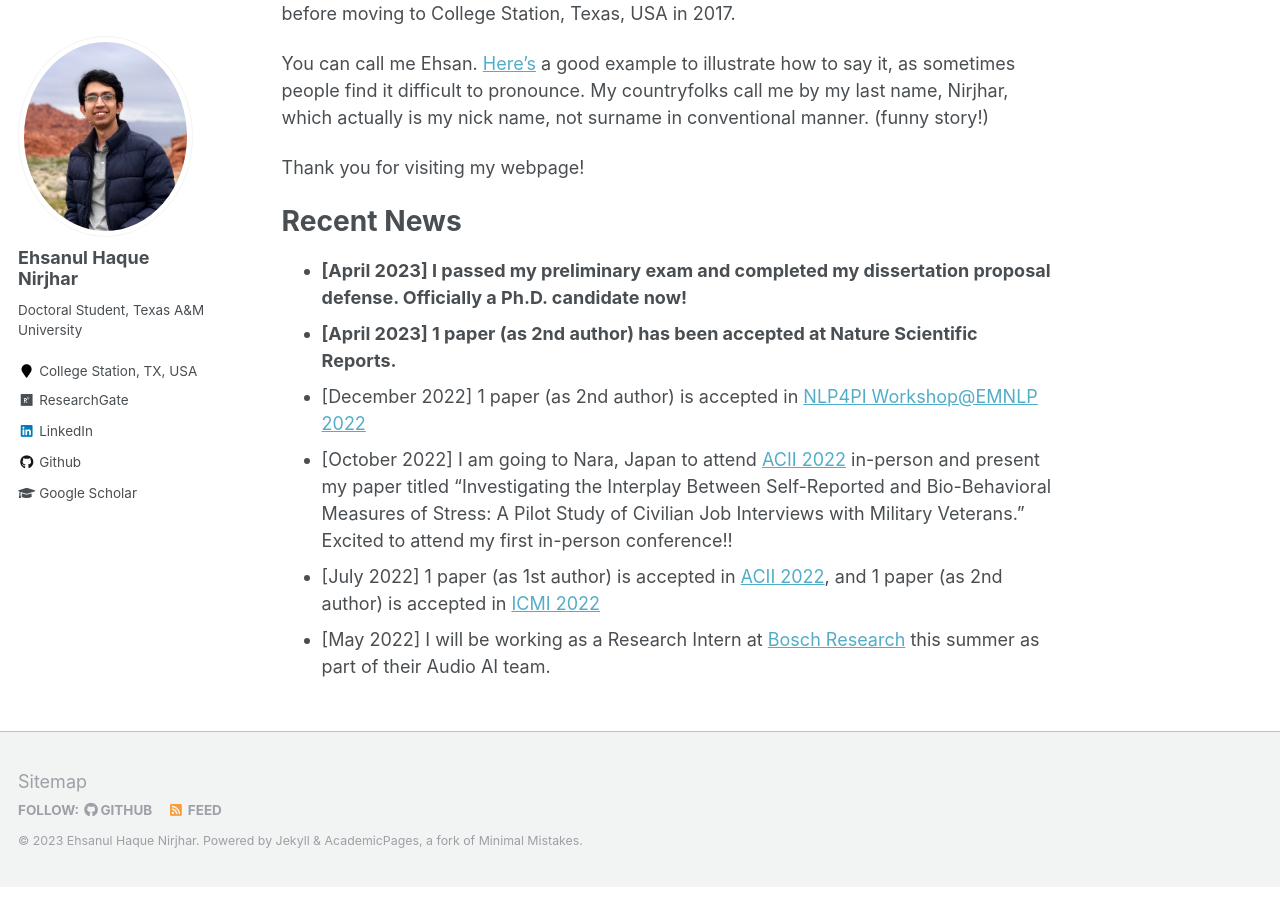
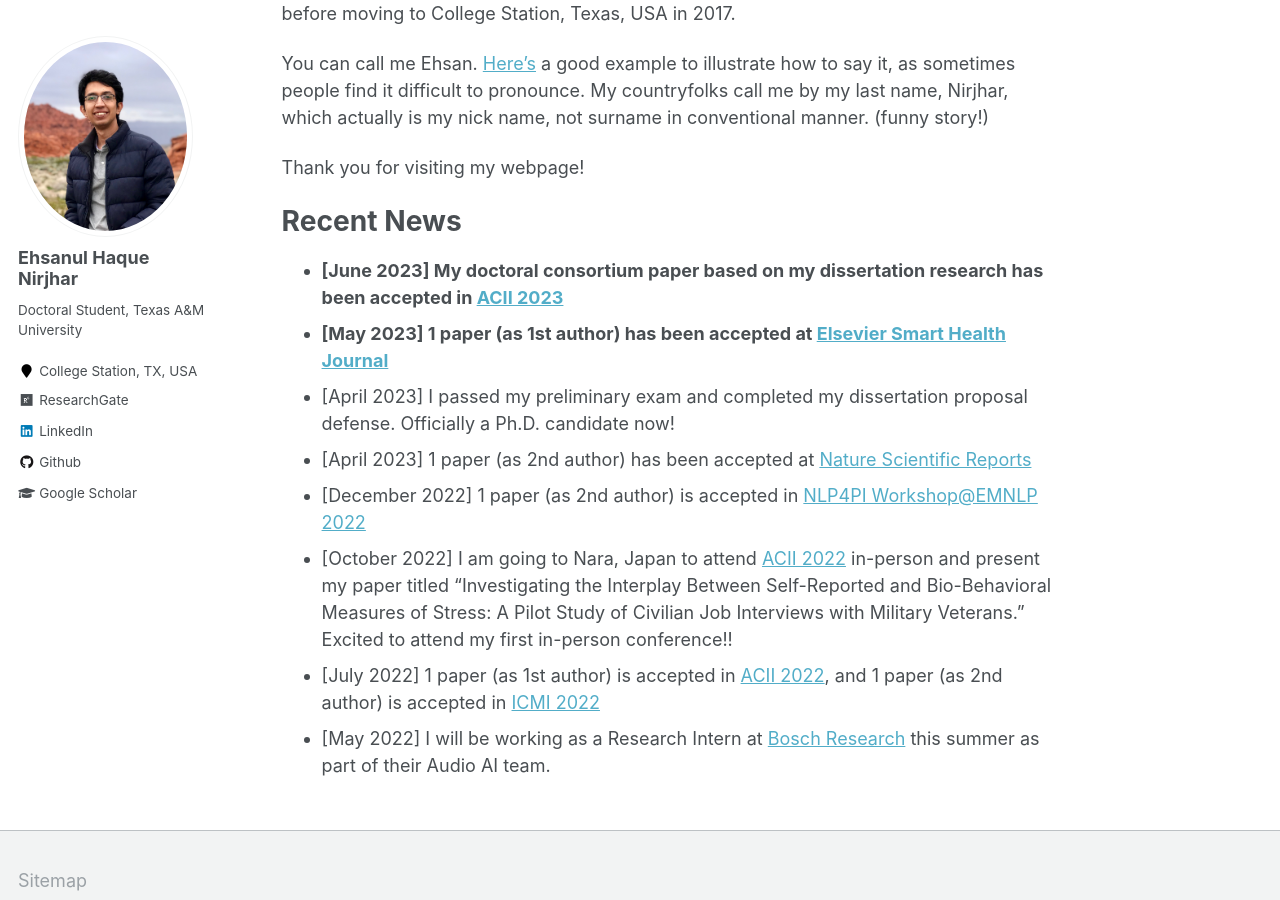
Before and after one commit to Ehsan-Nirjhar/Ehsan-Nirjhar.github.io, a Jekyll site: the page built from _pages/about.md, in a window 1280 px wide and 900 px high, scrolled down 454 px. Built offline with Jekyll 4.4.1, drawn with Linux system fonts in a browser that asks for light colours.

Commit message:
july 2023 update
acii dc and smart health paper added

```diff
--- a/_pages/about.md
+++ b/_pages/about.md
@@ -25,8 +25,10 @@ Thank you for visiting my webpage!
 
 Recent News
 ======
-- **[April 2023] I passed my preliminary exam and completed my dissertation proposal defense. Officially a Ph.D. candidate now!**
-- **[April 2023] 1 paper (as 2nd author) has been accepted at Nature Scientific Reports.**
+- **[June 2023] My doctoral consortium paper based on my dissertation research has been accepted in [ACII 2023](https://acii-conf.net/2023/)**
+- **[May 2023] 1 paper (as 1st author) has been accepted at [Elsevier Smart Health Journal](https://www.sciencedirect.com/science/article/pii/S2352648323000429)**
+- [April 2023] I passed my preliminary exam and completed my dissertation proposal defense. Officially a Ph.D. candidate now!
+- [April 2023] 1 paper (as 2nd author) has been accepted at [Nature Scientific Reports](https://www.nature.com/articles/s41598-023-33132-z)
 - [December 2022] 1 paper (as 2nd author) is accepted in [NLP4PI Workshop@EMNLP 2022](https://sites.google.com/view/nlp4positiveimpact)
 - [October 2022] I am going to Nara, Japan to attend [ACII 2022](https://acii-conf.net/2022/) in-person and present my paper titled "Investigating the Interplay Between Self-Reported and Bio-Behavioral Measures of Stress: A Pilot Study of Civilian Job Interviews with Military Veterans." Excited to attend my first in-person conference!!
 - [July 2022] 1 paper (as 1st author) is accepted in [ACII 2022](https://acii-conf.net/2022/), and 1 paper (as 2nd author) is accepted in [ICMI 2022](https://icmi.acm.org/2022/)
```
Also changed, not shown: _pages/publications.md (+2 -0 lines).
